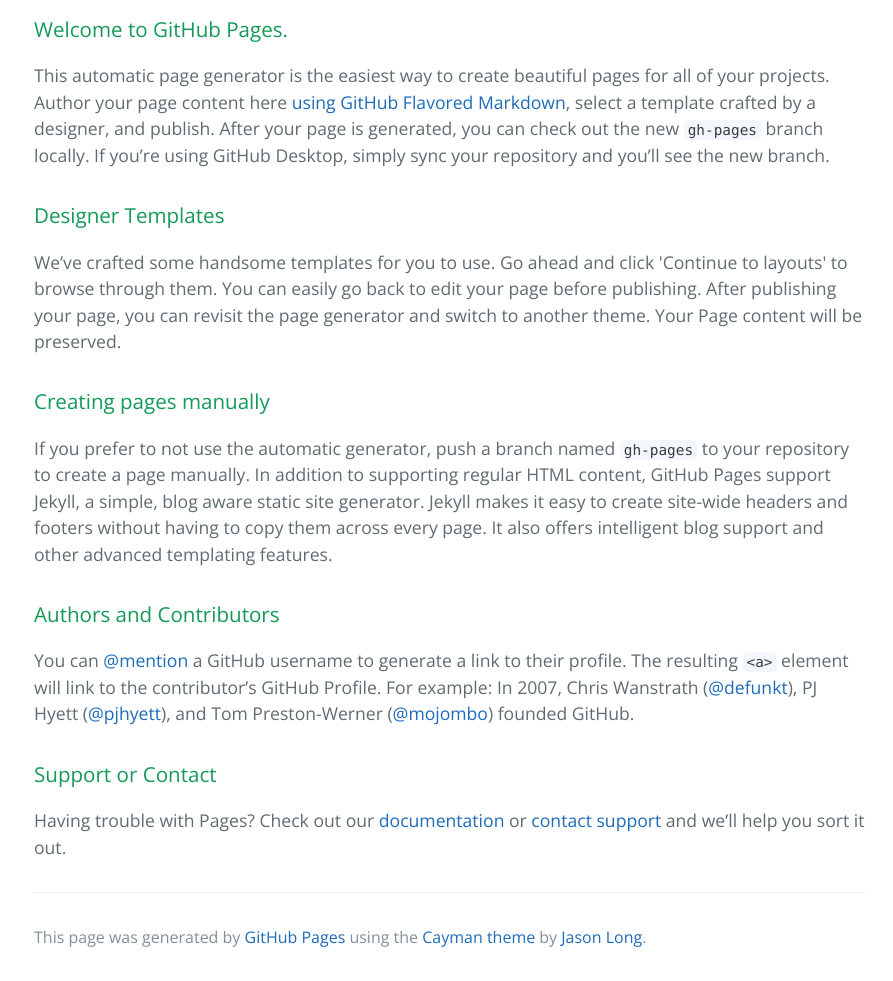
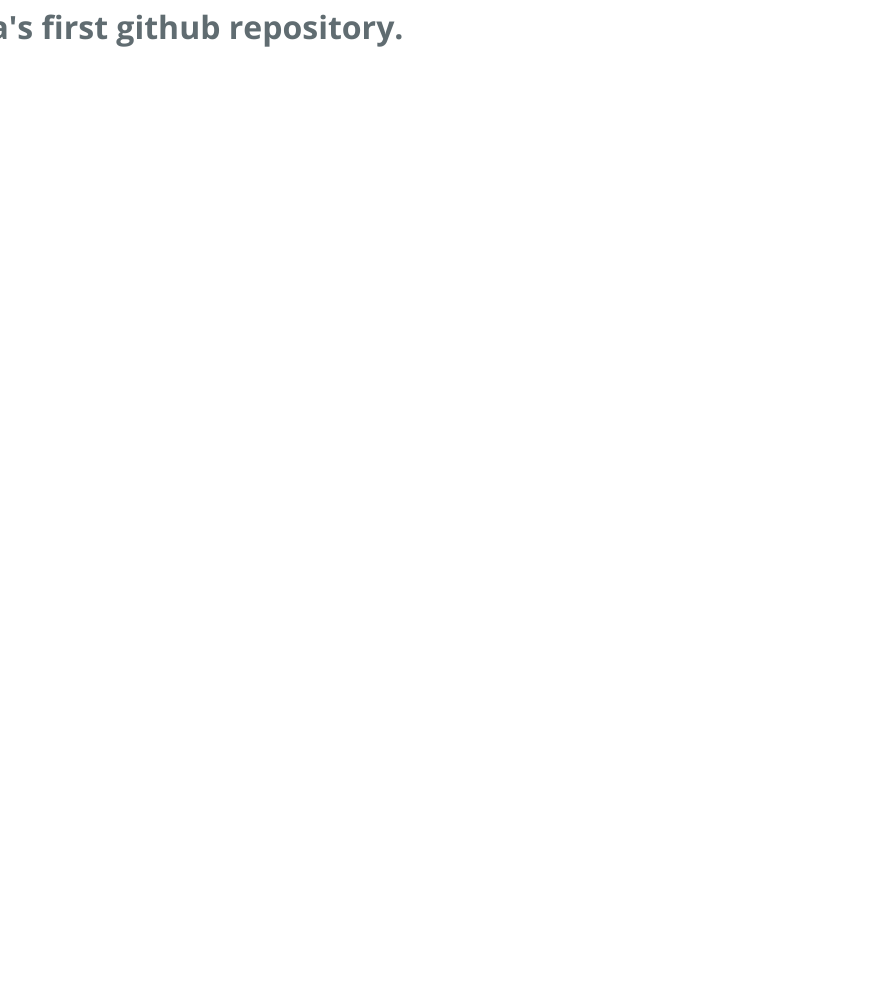
Before and after one commit to lumialalala/lumialalala.github.io, a plain HTML site: page index.html in a window 1280 px wide. Shown: the part 288-1269 px from the top of the page, without its empty margins (190-1083 px from the left). After the commit the page ends 800 px from the top, so only its background shows below. Drawn offline with nearby package versions, Linux system fonts and the light colour scheme.

Commit message:
Update index.html

```diff
--- a/index.html
+++ b/index.html
@@ -15,38 +15,7 @@
       <h2 class="project-tagline"></h2>
     </section>
 
-    <section class="main-content">
-      <h3>
-<a id="welcome-to-github-pages" class="anchor" href="#welcome-to-github-pages" aria-hidden="true"><span aria-hidden="true" class="octicon octicon-link"></span></a>Welcome to GitHub Pages.</h3>
-
-<p>This automatic page generator is the easiest way to create beautiful pages for all of your projects. Author your page content here <a href="https://guides.github.com/features/mastering-markdown/">using GitHub Flavored Markdown</a>, select a template crafted by a designer, and publish. After your page is generated, you can check out the new <code>gh-pages</code> branch locally. If you’re using GitHub Desktop, simply sync your repository and you’ll see the new branch.</p>
-
-<h3>
-<a id="designer-templates" class="anchor" href="#designer-templates" aria-hidden="true"><span aria-hidden="true" class="octicon octicon-link"></span></a>Designer Templates</h3>
-
-<p>We’ve crafted some handsome templates for you to use. Go ahead and click 'Continue to layouts' to browse through them. You can easily go back to edit your page before publishing. After publishing your page, you can revisit the page generator and switch to another theme. Your Page content will be preserved.</p>
-
-<h3>
-<a id="creating-pages-manually" class="anchor" href="#creating-pages-manually" aria-hidden="true"><span aria-hidden="true" class="octicon octicon-link"></span></a>Creating pages manually</h3>
-
-<p>If you prefer to not use the automatic generator, push a branch named <code>gh-pages</code> to your repository to create a page manually. In addition to supporting regular HTML content, GitHub Pages support Jekyll, a simple, blog aware static site generator. Jekyll makes it easy to create site-wide headers and footers without having to copy them across every page. It also offers intelligent blog support and other advanced templating features.</p>
-
-<h3>
-<a id="authors-and-contributors" class="anchor" href="#authors-and-contributors" aria-hidden="true"><span aria-hidden="true" class="octicon octicon-link"></span></a>Authors and Contributors</h3>
-
-<p>You can <a href="https://help.github.com/articles/basic-writing-and-formatting-syntax/#mentioning-users-and-teams" class="user-mention">@mention</a> a GitHub username to generate a link to their profile. The resulting <code>&lt;a&gt;</code> element will link to the contributor’s GitHub Profile. For example: In 2007, Chris Wanstrath (<a href="https://github.com/defunkt" class="user-mention">@defunkt</a>), PJ Hyett (<a href="https://github.com/pjhyett" class="user-mention">@pjhyett</a>), and Tom Preston-Werner (<a href="https://github.com/mojombo" class="user-mention">@mojombo</a>) founded GitHub.</p>
-
-<h3>
-<a id="support-or-contact" class="anchor" href="#support-or-contact" aria-hidden="true"><span aria-hidden="true" class="octicon octicon-link"></span></a>Support or Contact</h3>
-
-<p>Having trouble with Pages? Check out our <a href="https://help.github.com/pages">documentation</a> or <a href="https://github.com/contact">contact support</a> and we’ll help you sort it out.</p>
-
-      <footer class="site-footer">
-
-        <span class="site-footer-credits">This page was generated by <a href="https://pages.github.com">GitHub Pages</a> using the <a href="https://github.com/jasonlong/cayman-theme">Cayman theme</a> by <a href="https://twitter.com/jasonlong">Jason Long</a>.</span>
-      </footer>
-
-    </section>
+  <h1>This is lumia's first github repository.</h1>
 
 
   </body>
```
